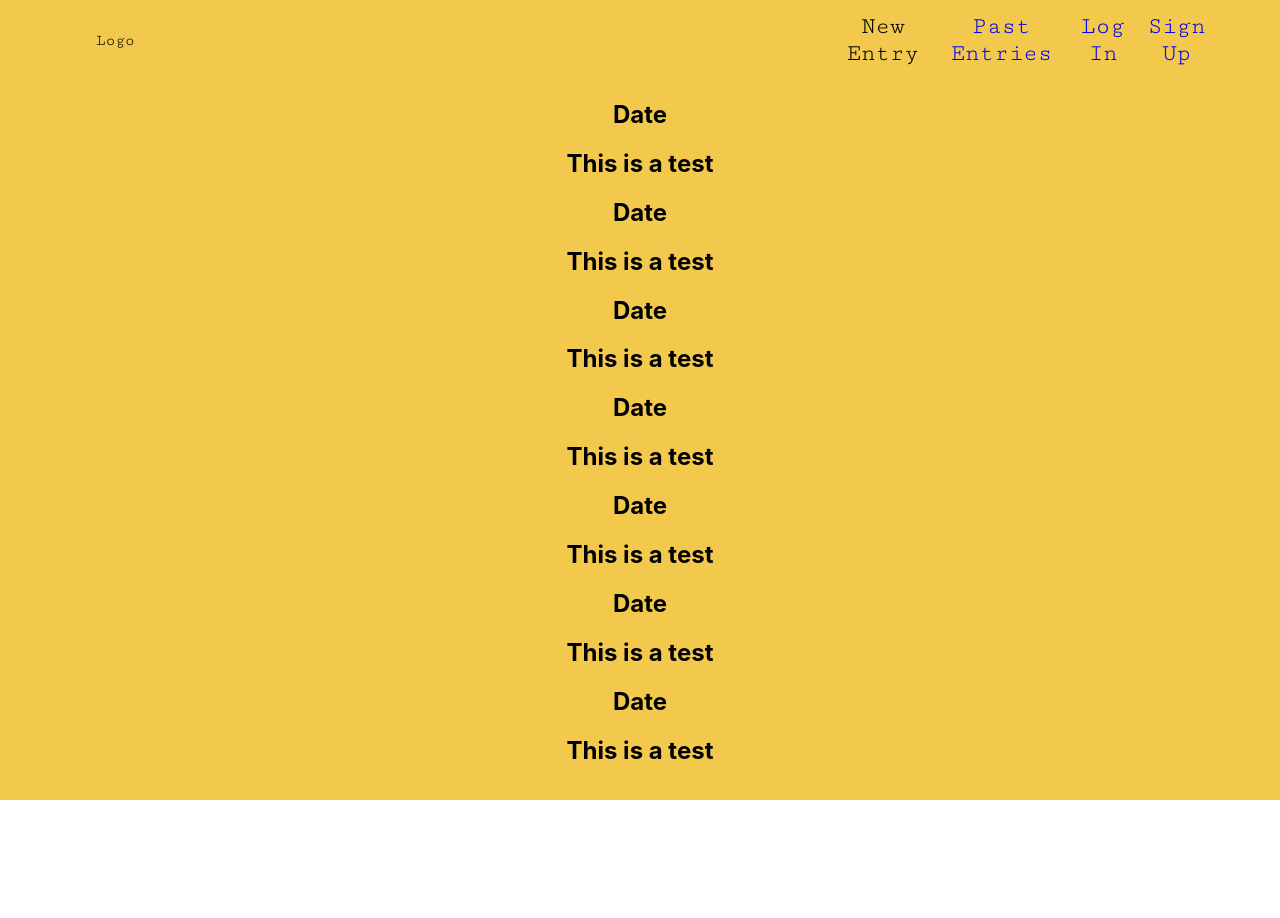
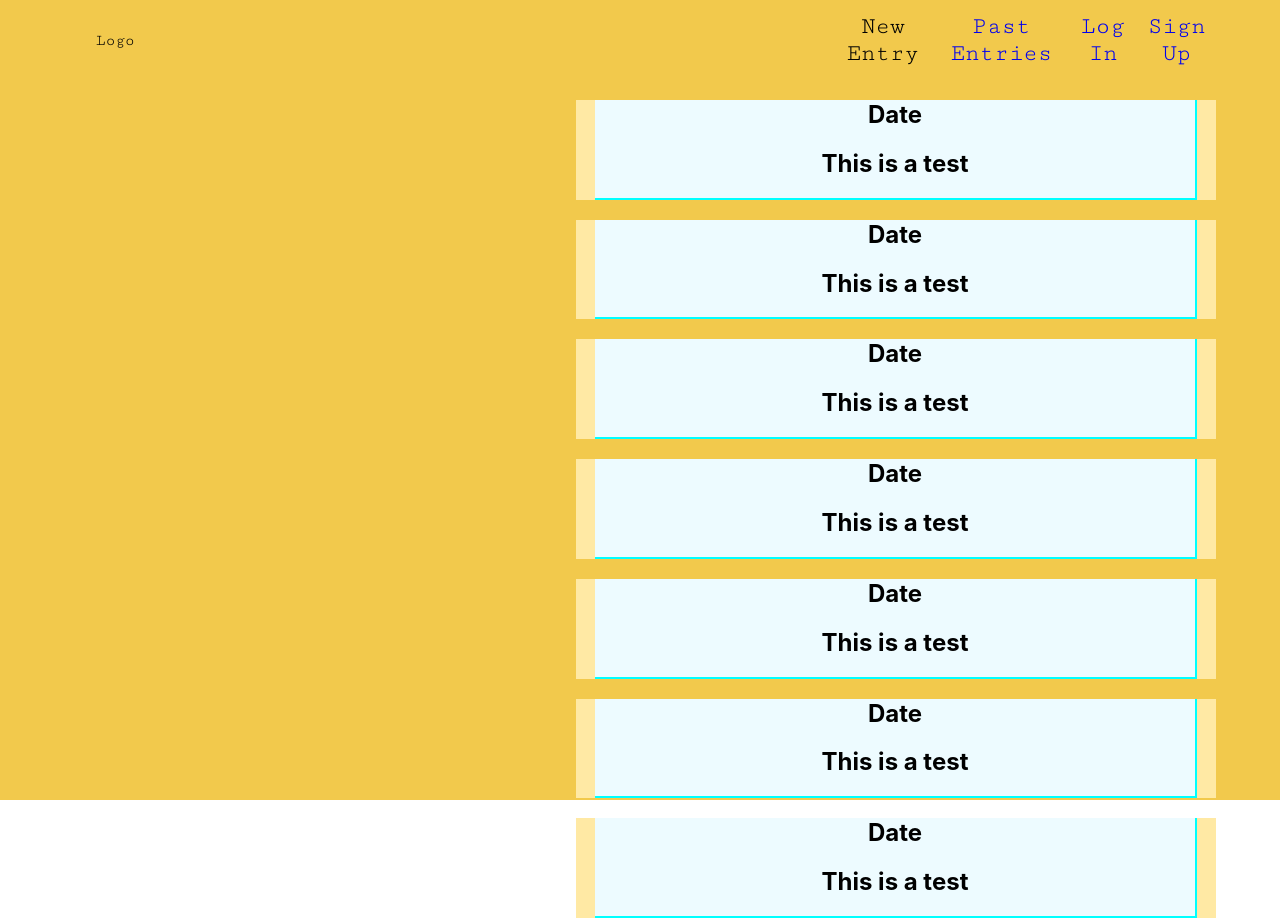
Before and after one commit to OneLineADay/react, a React (Create React App) app: page / in a window 1280 px wide. Before the commit the page ends 800 px from the top, so only its background shows below. Built offline with nearby package versions, Linux system fonts and the light colour scheme.

Commit message:
added some styling

```diff
--- a/src/containers/Entries/EntriesCard.js
+++ b/src/containers/Entries/EntriesCard.js
@@ -1,12 +1,30 @@
 import React from "react";
-import Styled from "styled-components";
+import styled from "styled-components";
+
+const StyledDiv = styled.div`
+
+background-color: #EDFBFF;
+width: 600px;
+max-height: 125px;
+margin: auto;
+border-bottom: 2px solid #00FFFF;
+border-right: 2px solid #00FFFF;
+`
+const StyledDiv2 = styled.div`
+background-color: #FFE9A4;
+max-width:50%;
+justify-content:flex-end;
+margin-left:45%;
+`
 
 const EntriesCard = props => {
     return (
-        <div className="">
-            <h2>Date</h2>
-            <h2>{props.text}</h2>
-        </div>
+        <StyledDiv2>
+            <StyledDiv>
+                <h2>Date</h2>
+                <h2>{props.text}</h2>
+            </StyledDiv>
+        </StyledDiv2>
     )
 }
 
```
